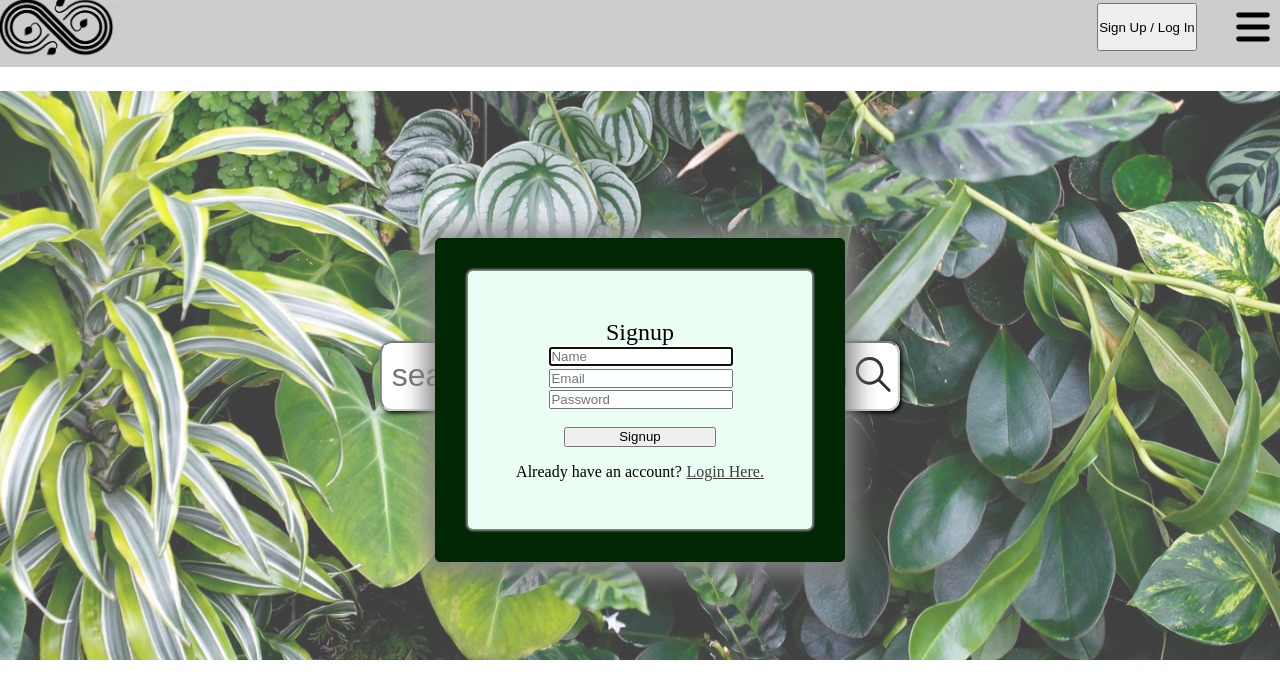
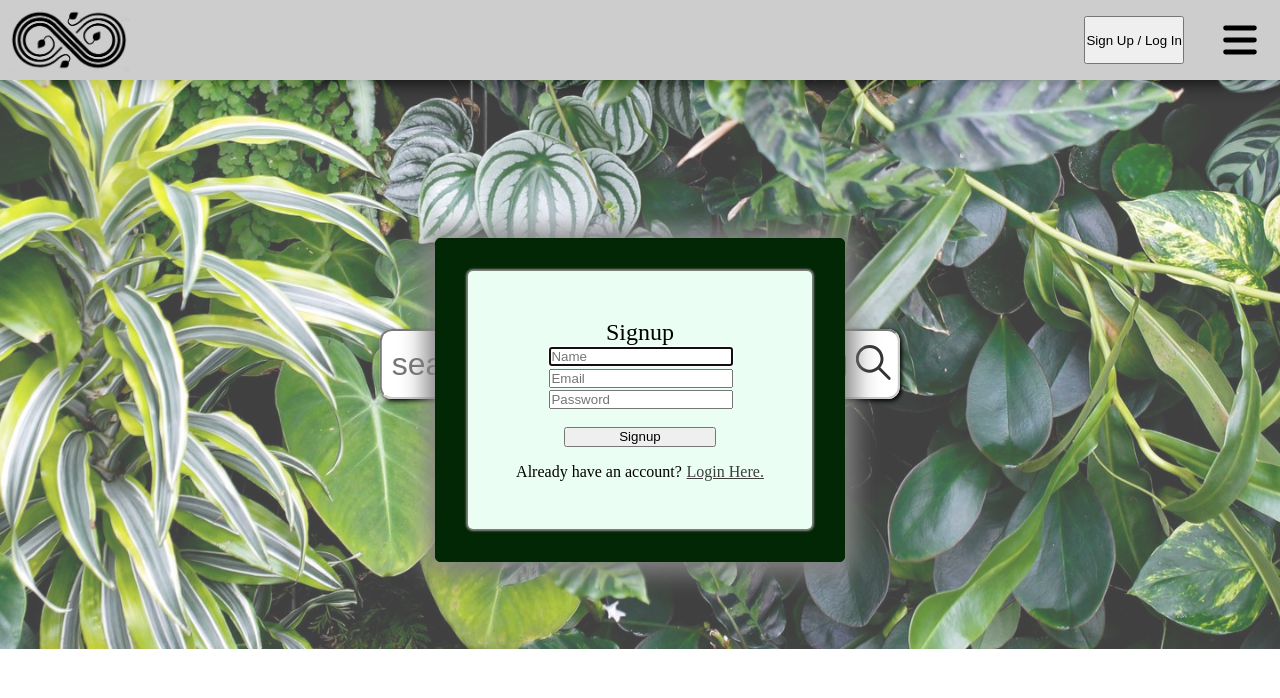
Before and after one commit to FlourishTeam/flourish-frontend, a React app: page / in a window 1280 px wide. Both pictures are taken after a click on the button "Sign Up / Log In". Shown: the top 698 px of the page. Built offline with nearby package versions, Linux system fonts and the light colour scheme; no server answers.

Commit message:
fixing width issues

```diff
--- a/src/components/pages/home/styles/HomePage.css
+++ b/src/components/pages/home/styles/HomePage.css
@@ -21,7 +21,7 @@
     }
 
     .bannerContainer > img {
-        width: 100%;
+        width: 100vw;
         opacity: 0.75;
     }
 
@@ -31,5 +31,6 @@
         left: 50%;
         transform: translate(-50%, -50%);
         background-color: white;
+
     }
 }
--- a/src/components/reusable/header/styles/Header.css
+++ b/src/components/reusable/header/styles/Header.css
@@ -1,8 +1,8 @@
 .header{
+    width: 100%;
     background-color: rgb(205, 205, 205);
     height: 5rem;
-    margin: -1%;
- }
+    box-shadow: 0px 0px 20px 0px black;
 
     .icon {
         height: 4rem;
@@ -13,6 +13,7 @@
 
     .headerRight {
         float: right;
+        height: inherit;
     }
 
     .menuIcon {
@@ -27,3 +28,4 @@
         float: left;
         margin: 1rem;
     }
+}
--- a/src/components/reusable/search/styles/Search.css
+++ b/src/components/reusable/search/styles/Search.css
@@ -21,11 +21,9 @@
         padding: 2px;
         position: relative;
         border-radius: 12px;
-
     }
 
     .searchInput, .photoMode, .submitButton {
-        height: 70px;
         border: none;
         outline-width: 0;
         margin: 5px;
```
Lines whose indentation alone changed are shown as unchanged.
